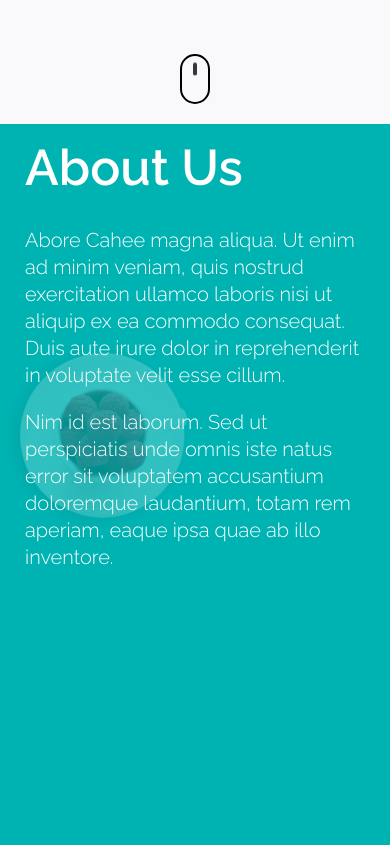
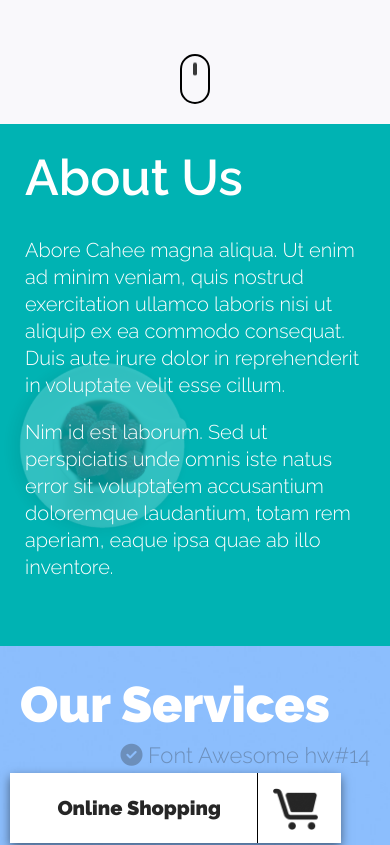
Before and after one commit to Evhen-k-byte/cahee_responsive, a website: page index.html in a window 390 px wide. Shown: the part 720-1565 px from the top of the page. Drawn offline with nearby package versions, Linux system fonts and the light colour scheme.

Commit message:
fixed height-bugs

```diff
--- a/scss/style.scss
+++ b/scss/style.scss
@@ -48,16 +48,20 @@ body {
 }
 
 .wrap {
-   min-height: 100vh;
+   height: 100vh;
    background-position: right;
    background-repeat: no-repeat;
    background-size: cover;
    background-color: blue;
+
+   @media (max-width: 576px) {
+      height: auto;
+   }
 }
 
 .wrap--about-us {
    background-color: #00b3b3;
-   height: 100vh;
+   padding: 10px 0;
 }
 
 .wrap--yellow {
```
Also changed, not shown: css/style.css, 1 other file.
